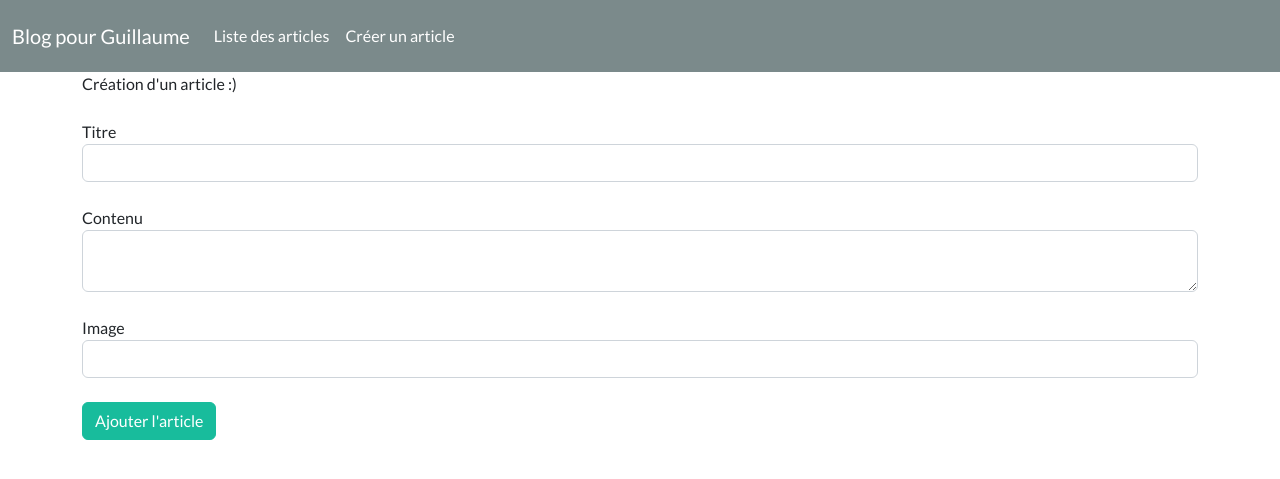
After one commit to tite700/premier, a Symfony app: template templates/blog/create.html.twig in a window 1280 px wide. The commit adds this page. Shown: the top 479 px of the page. Run offline with Twig, Linux system fonts and the light colour scheme; the template is opened without the code that fills it, so the values that code supplies are empty; form fields are guessed from the names that the template uses; some libraries are stand-ins or nearby versions.

Commit message:
Création d'article fonctionnelle

```diff
--- a/templates/base.html.twig
+++ b/templates/base.html.twig
@@ -16,7 +16,7 @@
     <body>
         <nav class="navbar navbar-expand-lg navbar-dark bg-dark">
             <div class="container-fluid">
-                <a class="navbar-brand" href="/">Blog pour Guillaume</a>
+                <a class="navbar-brand" href="{{ path('home') }}">Blog pour Guillaume</a>
                 <button class="navbar-toggler" type="button" data-bs-toggle="collapse" data-bs-target="#navbarColor02" aria-controls="navbarColor02" aria-expanded="false" aria-label="Toggle navigation">
                     <span class="navbar-toggler-icon"></span>
                 </button>
@@ -24,10 +24,10 @@
                 <div class="collapse navbar-collapse" id="navbarColor02">
                     <ul class="navbar-nav me-auto">
                         <li class="nav-item">
-                            <a class="nav-link" href="/blog">Liste des articles</a>
+                            <a class="nav-link" href="{{ path('app_blog') }}">Liste des articles</a>
                         </li>
                         <li class="nav-item">
-                            <a class="nav-link" href="/blog/new">Créer un article</a>
+                            <a class="nav-link" href="{{ path('blog_create') }}">Créer un article</a>
                         </li>
                     </ul>
                 </div>
--- /dev/null
+++ b/templates/blog/create.html.twig
@@ -0,0 +1,28 @@
+{% extends 'base.html.twig' %}
+
+{% block body %}
+
+    <h1>Création d'un article :)</h1>
+    <br>
+    {{ form_start(formArticle) }}
+    <br>
+    <div class="form-group">
+        <label for="">Titre</label>
+        {{ form_widget(formArticle.title) }}
+    </div>
+    <br>
+    <div class="form-group">
+        <label for="">Contenu</label>
+        {{ form_widget(formArticle.content) }}
+    </div>
+    <br>
+    <div class="form-group">
+        <label for="">Image</label>
+        {{ form_widget(formArticle.image) }}
+    </div>
+    <br>
+    <button type="submit" class="btn btn-success">Ajouter l'article</button>
+    <br>
+    {{ form_end(formArticle) }}
+
+{% endblock %}
```
Also changed, not shown: src/Controller/BlogController.php (+49 -1 lines).
